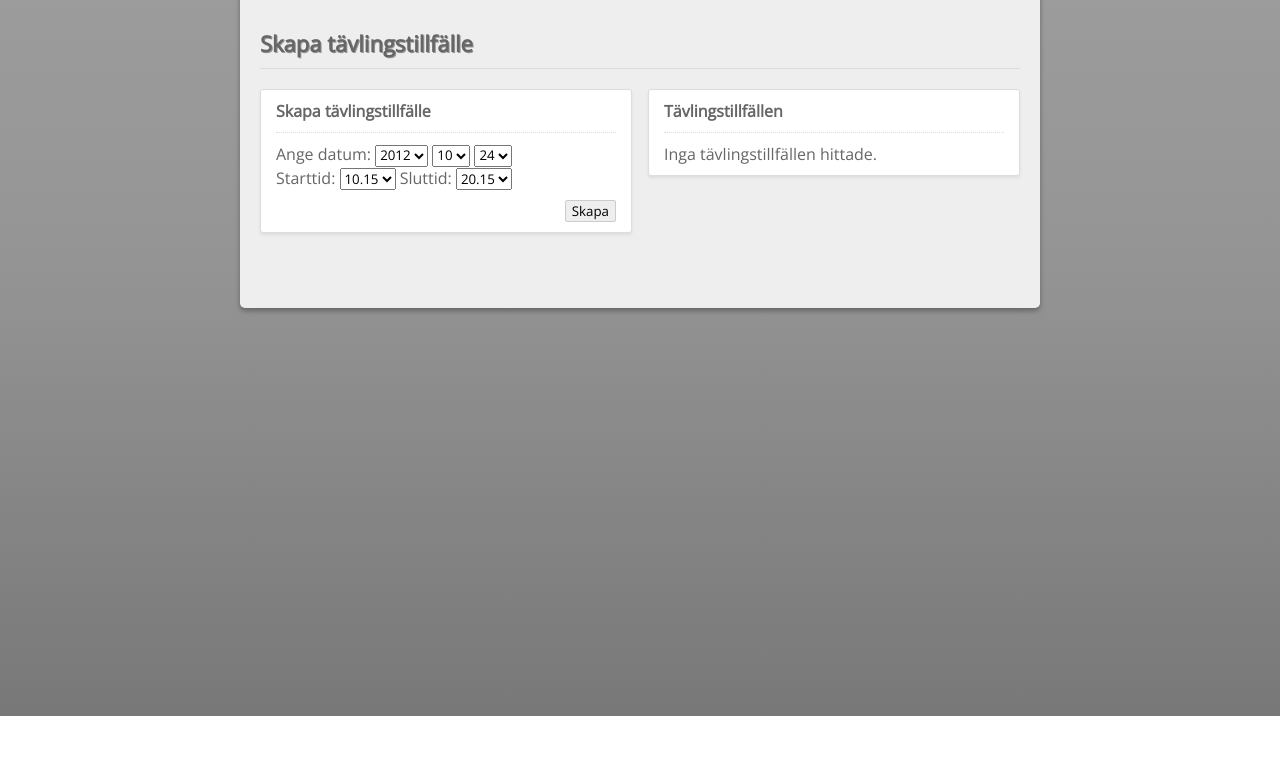
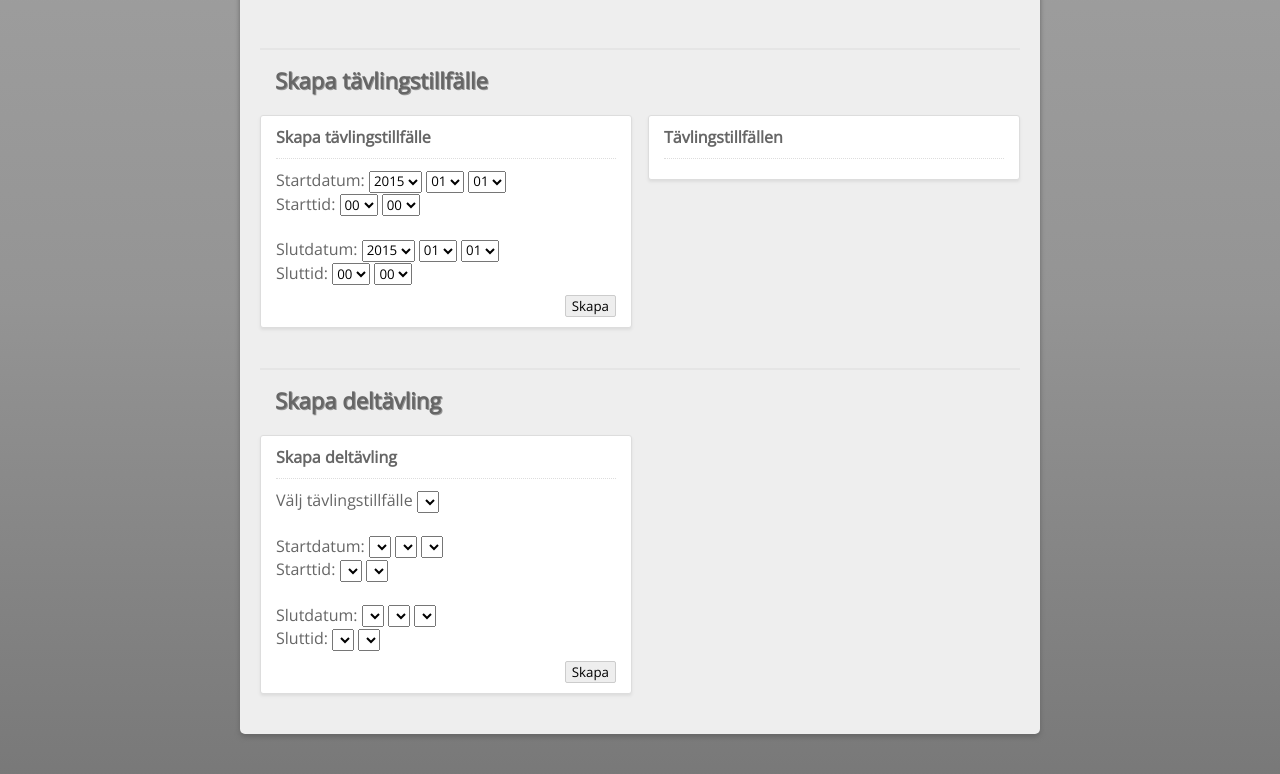
Before and after one commit to johnnypesola/1DV404-Laboration-4, a plain HTML site: page www-root/index.html in a window 1280 px wide. Shown: the part 142-916 px from the top of the page. Before the commit the page ends 858 px from the top, so only its background shows below. Drawn offline with nearby package versions, Linux system fonts and the light colour scheme.

Commit message:
iteration 1 progress

```diff
--- a/www-root/css/style.css
+++ b/www-root/css/style.css
@@ -13,12 +13,17 @@ body {
     background: linear-gradient(to bottom,  #a0a0a0 0%,#949494 48%,#787878 100%); /* W3C */
     filter: progid:DXImageTransform.Microsoft.gradient( startColorstr='#a0a0a0', endColorstr='#787878',GradientType=0 ); /* IE6-9 */
 
-    height: 100vh;
+    height: 100%;
+    background-repeat: no-repeat;
 }
 
 h1 {
 	font-size: 20px;
 	margin: 20px;
+}
+
+div.clear-fix {
+    clear: both;;
 }
 
 img.logo {
@@ -31,7 +36,7 @@ div.container {
     position: relative;
     width: 800px;
     margin: 50px auto;
-    padding: 100px 0 0 0;
+    padding: 100px 0 20px 0;
     background: #eeeeee;
     min-height: 300px;
 
@@ -48,9 +53,9 @@ div.container {
     div.container h1 {
         font-size: 22px;
         text-shadow: 1px 1px 0px rgba(150, 150, 150, 1);
-        border-bottom: 1px solid #dddddd;
-        margin: 0 0 20px 0;
-        padding: 0 0 10px 0;
+        border-top: 2px solid#e5e5e5;
+        margin: 40px 0 20px 0;
+        padding: 15px 0 0 15px;
     }
 
     div.container .float-right {
--- a/www-root/index.html
+++ b/www-root/index.html
@@ -2,6 +2,11 @@
 <html lang="sv">
     <head>
         <meta charset="utf-8"/>
+
+        <script type="text/javascript" src="src/Competition.js"></script>
+        <script type="text/javascript" src="src/Event.js"></script>
+        <script type="text/javascript" src="src/InitFunctionality.js"></script>
+        <script type="text/javascript" src="src/main.js"></script>
 
         <link href='http://fonts.googleapis.com/css?family=Open+Sans' rel='stylesheet' type='text/css'>
 
@@ -21,44 +26,119 @@
                 <h1>Skapa tävlingstillfälle</h1>
 
 
-                <form class="white-box float-left">
+                <form id="addCompetitionForm" class="white-box float-left">
 
                     <h3>Skapa tävlingstillfälle</h3>
-                    Ange datum:
-                    <select>
-                        <option>2012</option>
+                    Startdatum:
+                    <select name="start-year">
                     </select>
 
-                    <select>
-                        <option>10</option>
+                    <select name="start-month">
                     </select>
 
-                    <select>
-                        <option>24</option>
+                    <select name="start-day">
                     </select>
 
                     <br>
 
                     Starttid:
-                    <select>
-                        <option>10.15</option>
+                    <select name="start-hour">
+                    </select>
+                    <select name="start-minute">
                     </select>
 
-                    Sluttid:
-                    <select>
-                        <option>20.15</option>
+                    <br><br>
+
+                    Slutdatum:
+                    <select name="end-year">
+                    </select>
+
+                    <select name="end-month">
+                    </select>
+
+                    <select name="end-day">
                     </select>
 
                     <br>
 
-                    <button>Skapa</button>
+                    Sluttid:
+                    <select name="end-hour">
+                    </select>
+                    <select name="end-minute">
+                    </select>
+
+                    <br>
+
+                    <button name="submit">Skapa</button>
 
                 </form>
 
                 <div class="white-box float-right">
                     <h3>Tävlingstillfällen</h3>
-                    Inga tävlingstillfällen hittade.
+                    <div id="competition-container"></div>
                 </div>
+                <div class="clear-fix"></div>
+            </div>
+            <div class="content">
+                <h1>Skapa deltävling</h1>
+
+                <form id="addEventForm" class="white-box float-left">
+
+                    <h3>Skapa deltävling</h3>
+
+                    Välj tävlingstillfälle
+                    <select id="competitions-select" name="competition-objects">
+                    </select>
+
+                    <br><br>
+
+                    Startdatum:
+
+                    <select name="start-year">
+                    </select>
+
+                    <select name="start-month">
+                    </select>
+
+                    <select name="start-day">
+                    </select>
+
+                    <br>
+
+                    Starttid:
+                    <select name="start-hour">
+                    </select>
+                    <select name="start-minute">
+                    </select>
+
+                    <br><br>
+
+                    Slutdatum:
+                    <select name="end-year">
+                    </select>
+
+                    <select name="end-month">
+                    </select>
+
+                    <select name="end-day">
+                    </select>
+
+                    <br>
+
+                    Sluttid:
+                    <select name="end-hour">
+                    </select>
+                    <select name="end-minute">
+                    </select>
+
+                    <br>
+
+                    <button name="submit">Skapa</button>
+
+                </form>
+
+                <div class="clear-fix"></div>
+
             </div>
         </div>
     </body>
--- a/www-root/src/Competition.js
+++ b/www-root/src/Competition.js
@@ -1,4 +1,4 @@
-"use strict"
+"use strict";
 
 	function Competition(startTime, endTime){
 
--- /dev/null
+++ b/www-root/src/InitFunctionality.js
@@ -0,0 +1,182 @@
+"use strict";
+
+        // Functions
+
+        function addCompetitionFunctionality() {
+            var formElement,
+                competitionsArray = [];
+
+            formElement = document.getElementById("addCompetitionForm");
+
+            // Add start dates
+            addYearOptions(formElement.elements['start-year']);
+            addMonthOptions(formElement.elements['start-month']);
+            addDayOptions(formElement.elements['start-day']);
+            addHourOptions(formElement.elements['start-hour']);
+            addMinuteOptions(formElement.elements['start-minute']);
+
+
+            // Add end dates
+            addYearOptions(formElement.elements['end-year']);
+            addMonthOptions(formElement.elements['end-month']);
+            addDayOptions(formElement.elements['end-day']);
+            addHourOptions(formElement.elements['end-hour']);
+            addMinuteOptions(formElement.elements['end-minute']);
+
+            formElement.elements['submit'].addEventListener("click", function(e) {
+                var startDate,
+                    endDate;
+
+                e.preventDefault();
+
+                // Create date
+                startDate = new Date(
+                    formElement.elements['start-year'].value + "-" +
+                    formElement.elements['start-month'].value + "-" +
+                    formElement.elements['start-day'].value + "T" +
+                    formElement.elements['start-hour'].value + ":" +
+                    formElement.elements['start-minute'].value + ":00"
+                );
+
+                endDate = new Date(
+                    formElement.elements['end-year'].value + "-" +
+                    formElement.elements['end-month'].value + "-" +
+                    formElement.elements['end-day'].value + "T" +
+                    formElement.elements['end-hour'].value + ":" +
+                    formElement.elements['end-minute'].value + ":00"
+                );
+
+                // Create new competition
+                competitionsArray.push(new Competition(startDate.getTime(), endDate.getTime()));
+
+                // Render competitions
+                renderCompetitions(competitionsArray);
+
+            });
+        }
+
+
+    function renderCompetitions (competitionsArray) {
+        var containerElement,
+            competitionContainerElement,
+            startDateObj,
+            endDateObj,
+            competitionsSelectElement,
+            optionElement;
+
+        containerElement = document.getElementById("competition-container");
+        competitionsSelectElement = document.getElementById("competitions-select");
+
+        containerElement.innerHTML = "";
+        competitionsSelectElement.innerHTML = "";
+
+        competitionsArray.forEach(function(competitionObj, index){
+
+            startDateObj = new Date(competitionObj.startTime);
+            endDateObj = new Date(competitionObj.endTime);
+
+            // Competition text list
+            competitionContainerElement = document.createElement("div");
+
+            competitionContainerElement.innerHTML = startDateObj.toCustomString() + " &#8594; " + endDateObj.toCustomString();
+
+            containerElement.appendChild(competitionContainerElement);
+
+            // Competition Select element
+            optionElement = document.createElement("option");
+
+            optionElement.value = index;
+
+            optionElement.innerHTML = startDateObj.toCustomString() + " &#8594; " + endDateObj.toCustomString();
+
+            competitionsSelectElement.appendChild(optionElement);
+
+        });
+
+
+
+
+
+
+    }
+
+    function addYearOptions (selectElement) {
+            var i,
+                optionElement,
+                date = new Date();
+
+            // Create elements
+            for (i = date.getFullYear(); i < date.getFullYear() + 10; i++) {
+                optionElement = document.createElement("option");
+
+                optionElement.setAttribute("value", i);
+                optionElement.innerHTML = i;
+
+                selectElement.appendChild(optionElement);
+            }
+        }
+
+    function addMonthOptions (selectElement) {
+        var i,
+            optionElement;
+
+        // Create elements
+        for (i = 1; i <= 12; i++) {
+            optionElement = document.createElement("option");
+
+            optionElement.setAttribute("value", ("0" + i).slice (-2));
+            optionElement.innerHTML = ("0" + i).slice (-2);
+
+            selectElement.appendChild(optionElement);
+        }
+    }
+
+    function addDayOptions (selectElement) {
+        var i,
+            optionElement;
+
+        // Create elements
+        for (i = 1; i <= 31; i++) {
+            optionElement = document.createElement("option");
+
+            optionElement.setAttribute("value", ("0" + i).slice (-2));
+            optionElement.innerHTML = ("0" + i).slice (-2);
+
+            selectElement.appendChild(optionElement)
+        }
+    }
+
+    function addHourOptions (selectElement) {
+        var i,
+            optionElement;
+
+        // Create elements
+        for (i = 0; i <= 23; i++) {
+            optionElement = document.createElement("option");
+
+            optionElement.setAttribute("value", ("0" + i).slice (-2));
+            optionElement.innerHTML = ("0" + i).slice (-2);
+
+            selectElement.appendChild(optionElement)
+        }
+    }
+
+    function addMinuteOptions (selectElement) {
+        var i,
+            optionElement;
+
+        // Create elements
+        for (i = 0; i <= 59; i++) {
+            optionElement = document.createElement("option");
+
+            optionElement.setAttribute("value", ("0" + i).slice (-2));
+            optionElement.innerHTML = ("0" + i).slice (-2);
+
+            selectElement.appendChild(optionElement)
+        }
+    }
+
+
+    Date.prototype.toCustomString = function () {
+        return this.getUTCFullYear() + "-" + ("0" + (this.getUTCMonth()+1)).slice (-2) + "-" + ("0" + this.getUTCDate()).slice (-2) + " (" + ("0" + this.getUTCHours()).slice (-2) + ":" + ("0" + this.getUTCMinutes()).slice (-2) + ")";
+    };
--- a/www-root/src/main.js
+++ b/www-root/src/main.js
@@ -1,7 +1,8 @@
-"use strict"
+"use strict";
 
 	window.onload = function(){
 
+        /*
 		var startTime = new Date(2014, 12, 24).getTime(),
 			endTime = new Date(2014, 12, 28).getTime(),
 			myCompetition = new Competition(startTime, endTime),
@@ -13,4 +14,9 @@
 		myCompetition.addEvent(myEvent);
 
 		console.log(typeof "fisk23" === "boolean")
-	}
+
+		*/
+
+        addCompetitionFunctionality();
+
+	};
```
Also changed, not shown: 1 other file.
